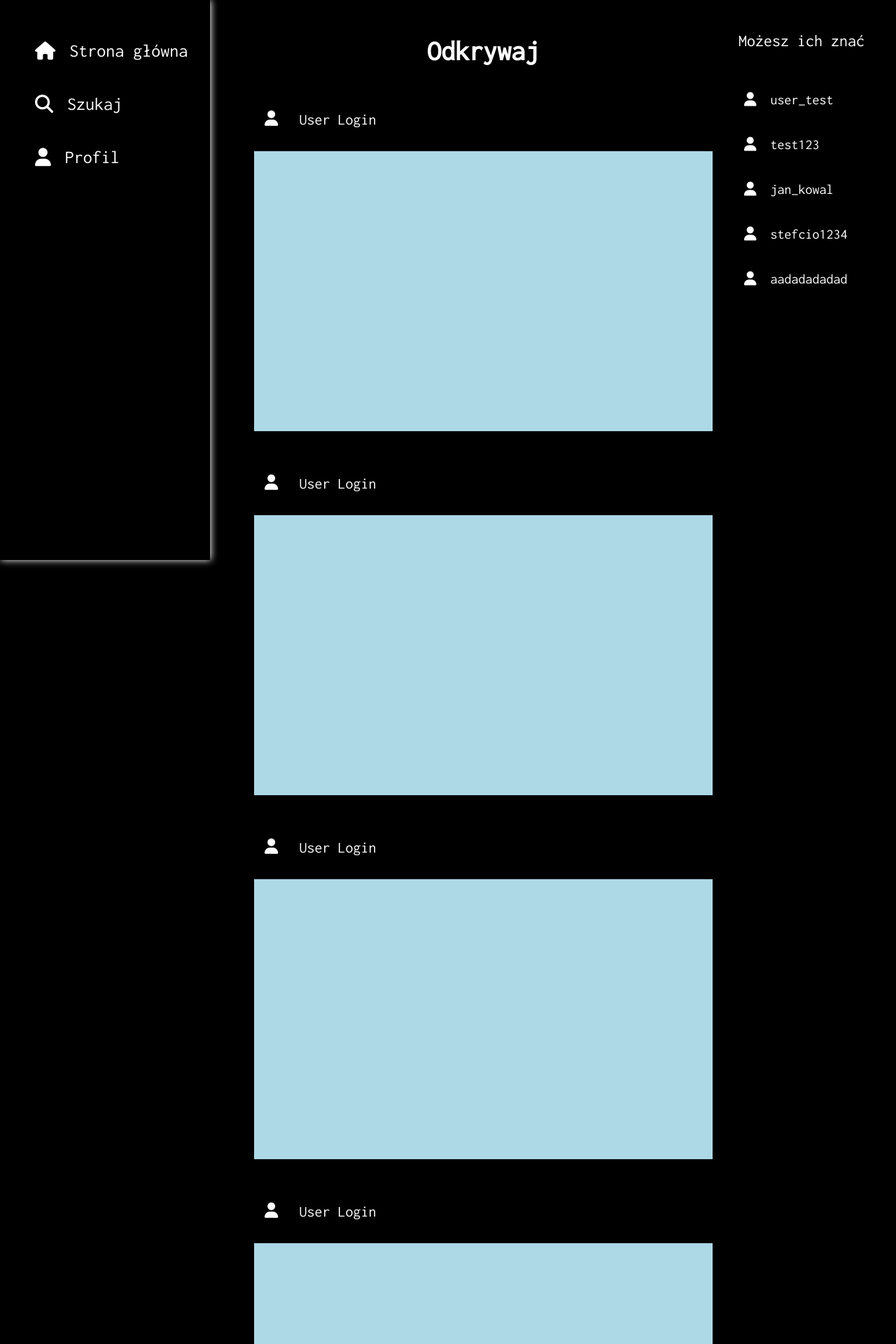
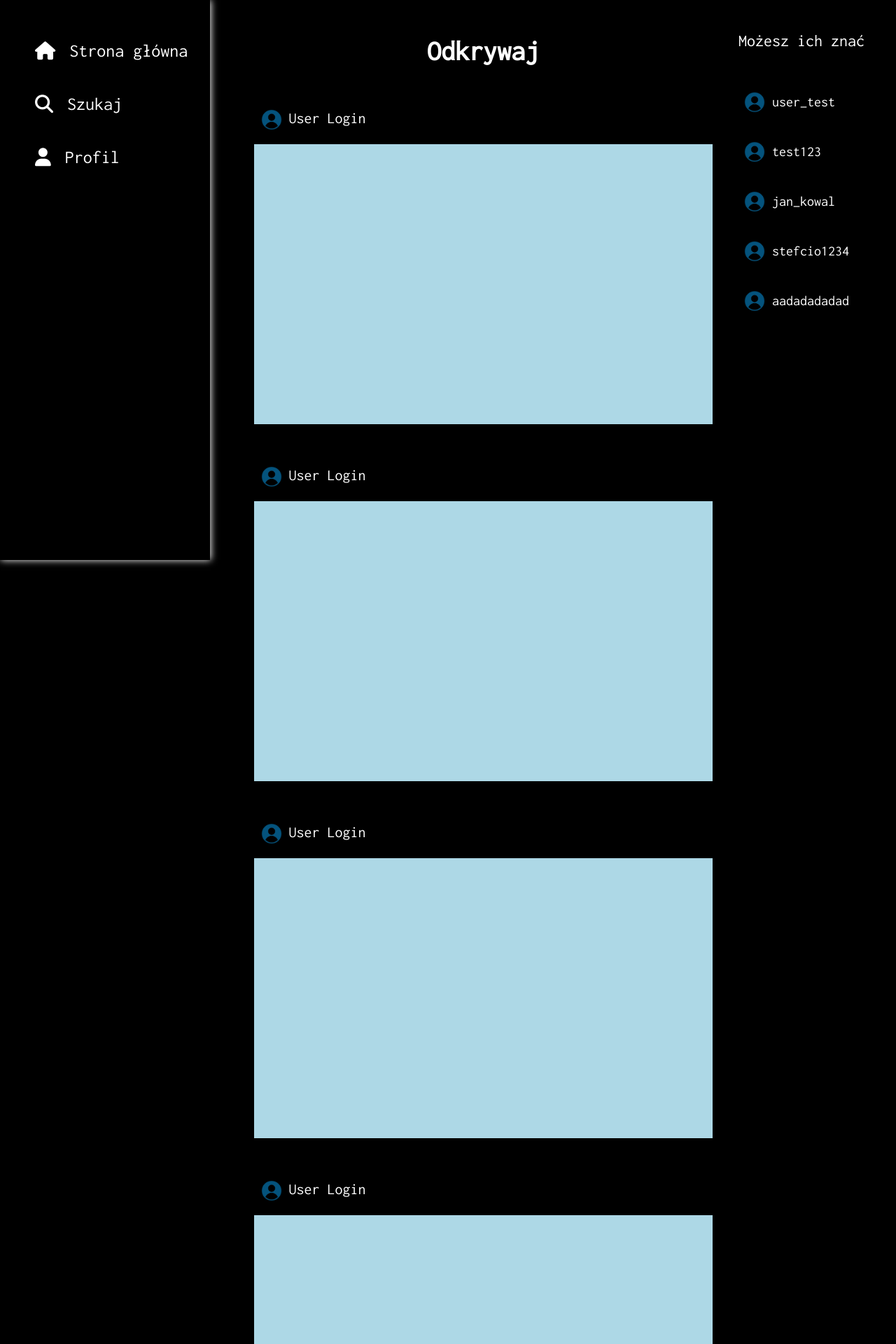
Before and after one commit to BaXTeReQ/photo_album_app, a PHP site: page /Views/index.php in a window 1280 px wide. Shown: the top 1920 px of the page at 70% size. Run offline with PHP 8.4, Linux system fonts and the light colour scheme; data comes from the database, SQL or seed files in the repository; some libraries are stand-ins or nearby versions.

Commit message:
Added default profile photos

```diff
--- a/Views/index.php
+++ b/Views/index.php
@@ -7,7 +7,7 @@
         <?php for ($i = 0; $i < 10; $i++) : ?>
             <article class="post">
                 <a href="#.php">
-                    <i class="fa-solid fa-user"></i>
+                    <img src="../pictures/default_user_profile.png" alt="User Image" class="profile__photo">
                     <span>User Login</span>
                 </a>
                 <div class="img"></div>
--- a/src/style/_style.css
+++ b/src/style/_style.css
@@ -52,7 +52,7 @@ main section {
     grid-auto-columns: 1fr;
     grid-template-columns: 1fr;
     grid-template-rows: 50px 1fr;
-    gap: 20px 0;
+    gap: 10px 0;
     grid-template-areas:
         "userData"
         "photo";
@@ -88,7 +88,6 @@ main section {
 .post span,
 .user span {
     grid-area: userName;
-    margin-left: 15px;
     justify-self: baseline;
     text-align: left;
 }
@@ -105,6 +104,11 @@ main section {
 .noUsers__panel {
     grid-column-start: main;
     grid-column-end: users;
+}
+
+.profile__photo {
+    width: 30px;
+    height: 30px;
 }
 
 /* signIn.php */
--- a/src/style/userRecommendations.css
+++ b/src/style/userRecommendations.css
@@ -56,8 +56,8 @@
     font-size: 20px;
 }
 
-.userRecommendations section ul li a i {
-    margin-right: 20px;
+.userRecommendations section ul li a img {
+    margin-right: 10px;
 }
 
 @media screen and (min-width: 992px) {
--- a/userRecommendations.php
+++ b/userRecommendations.php
@@ -9,7 +9,12 @@
 
             foreach ($users as $user) :
             ?>
-                <li><a href="#.php"><i class="fa-solid fa-user"></i><?php echo $user->getUsername(); ?></a></li>
+            <li>
+                <a href="#.php">
+                    <img src="../pictures/default_user_profile.png" alt="User Image"
+                        class="profile__photo"><?php echo $user->getUsername(); ?>
+                </a>
+            </li>
             <?php endforeach; ?>
         </ul>
     </section>
```
Also changed, not shown: pictures/default_user_profile.png (added).
